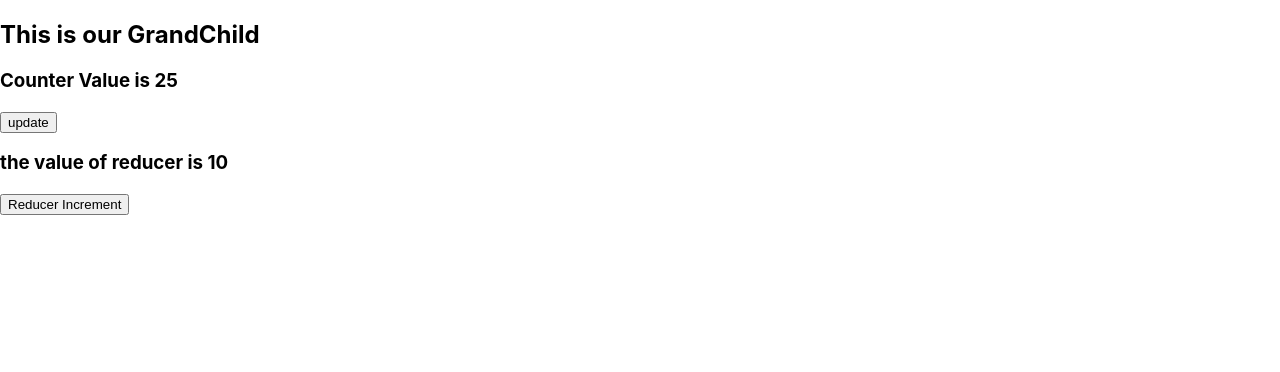
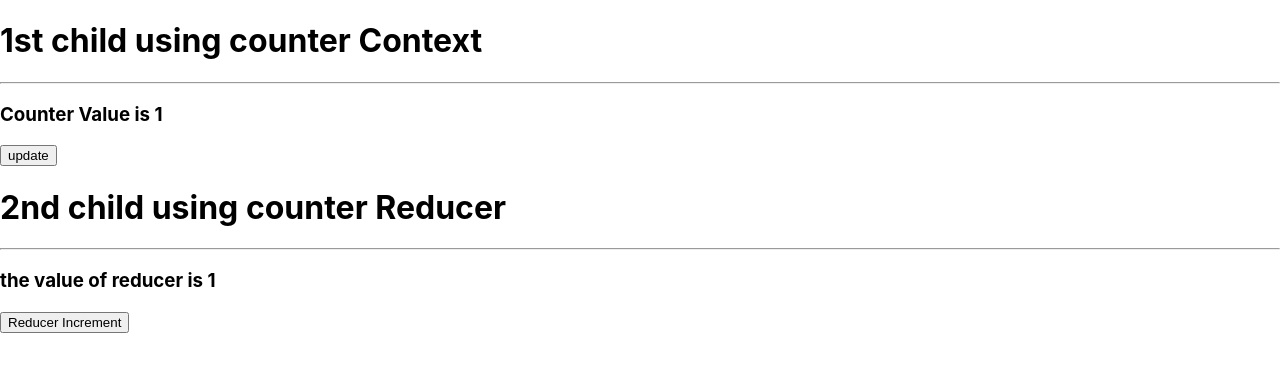
Before and after one commit to aafaqpervez/my-app5, a React (Create React App) app: page / in a window 1280 px wide. Shown: the top 372 px of the page. Built offline with nearby package versions, Linux system fonts and the light colour scheme.

Commit message:
chnage vlaues

```diff
--- a/src/App.js
+++ b/src/App.js
@@ -4,7 +4,7 @@ import "./App.css";
 import CounterContext from "./CounterContext";
 
 function App() {
-  let countState = useState(25);
+  let countState = useState(1);
 
   return (
     <CounterContext.Provider value={countState}>
--- a/src/Child2.js
+++ b/src/Child2.js
@@ -4,10 +4,12 @@ import CounterReducer from './CounterReducer';
 
 const Child2 =() => {
 
-    let [state, dispatch] = useReducer(CounterReducer, 10)
+    let [state, dispatch] = useReducer(CounterReducer, 1)
 
     return(
         <div>
+            <h1>2nd child using counter Reducer</h1>
+            <hr/>
             <h3>the value of reducer is {state}</h3>
             <button onClick={()=>dispatch('INCREMENT')}>Reducer Increment</button>
 
--- a/src/GrandChild.js
+++ b/src/GrandChild.js
@@ -7,7 +7,8 @@ const GrandChild = () => {
     return (
 
         <div>
-            <h2>This is our GrandChild</h2>
+            <h1>1st child using counter Context</h1>
+            <hr/>
             <h3>Counter Value is {counterValue[0]}</h3>
             {/* <h3>This is {props.name}</h3> */}
             <button onClick={() => { counterValue[1](++counterValue[0]) }}>update</button>
```
